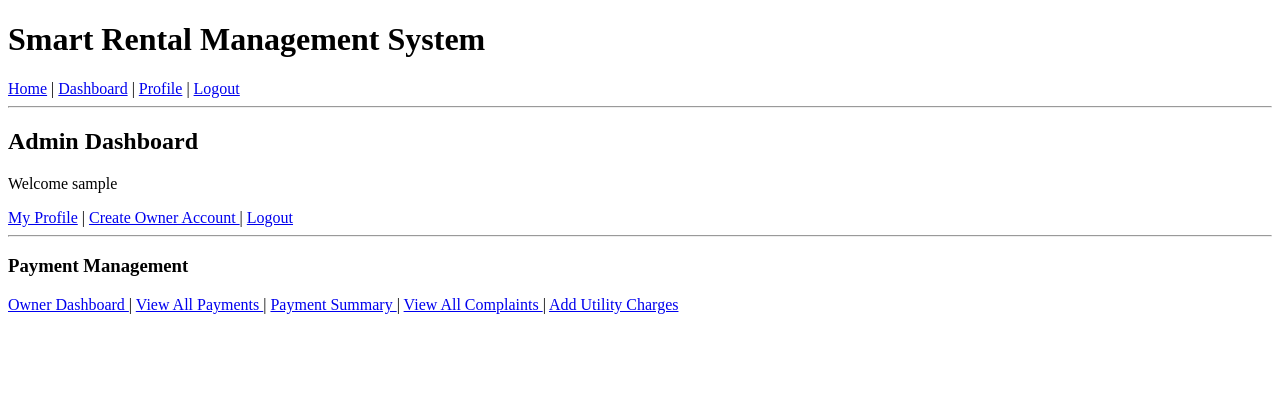
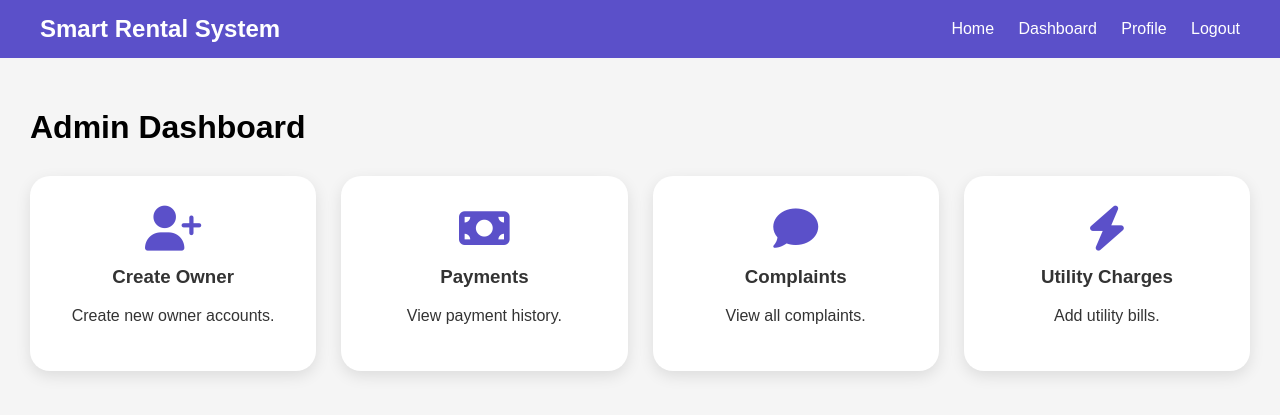
Before and after one commit to simonpaull/G-29-Smart-Rental-Management-System, a Django app: page /admin-dashboard/ in a window 1280 px wide. Shown: the top 415 px of the page. Run offline with Django 5.2, Linux system fonts and the light colour scheme; a user stored in the database is signed in; tables that the repository leaves empty hold one stand-in row (values such as "Sample post").

Commit message:
Updated shared navbar and dashboard UI

```diff
--- a/core/templates/admin_dashboard.html
+++ b/core/templates/admin_dashboard.html
@@ -2,40 +2,90 @@
 
 {% block content %}
 
-<h2>Admin Dashboard</h2>
+<h1>Admin Dashboard</h1>
 
-<p>Welcome {{ request.user.username }}</p>
+<div class="dashboard-grid">
 
-<a href="/profile/">My Profile</a> |
+    <a href="{% url 'create_owner' %}" class="card">
+        <i class="fas fa-user-plus"></i>
+        <h3>Create Owner</h3>
+        <p>Create new owner accounts.</p>
+    </a>
 
-<a href="{% url 'create_owner' %}">
-    Create Owner Account
-</a> |
+    <a href="/payment/admin-history/" class="card">
+        <i class="fas fa-money-bill"></i>
+        <h3>Payments</h3>
+        <p>View payment history.</p>
+    </a>
 
-<a href="/logout/">Logout</a>
+    <a href="/payment/complaint/admin/" class="card">
+        <i class="fas fa-comment"></i>
+        <h3>Complaints</h3>
+        <p>View all complaints.</p>
+    </a>
 
-<hr>
+    <a href="/payment/utility/" class="card">
+        <i class="fas fa-bolt"></i>
+        <h3>Utility Charges</h3>
+        <p>Add utility bills.</p>
+    </a>
 
-<h3>Payment Management</h3>
+</div>
 
-<a href="/payment/owner-dashboard/">
-    Owner Dashboard
-</a> |
+<style>
 
-<a href="/payment/admin-history/">
-    View All Payments
-</a> |
+.dashboard-grid{
 
-<a href="/payment/admin-summary/">
-    Payment Summary
-</a> |
+    display:grid;
 
-<a href="/payment/complaint/admin/">
-    View All Complaints
-</a> |
+    grid-template-columns:repeat(auto-fit,minmax(250px,1fr));
 
-<a href="/payment/utility/">
-    Add Utility Charges
-</a>
+    gap:25px;
+
+    margin-top:30px;
+
+}
+
+.card{
+
+    background:white;
+
+    border-radius:20px;
+
+    padding:30px;
+
+    text-align:center;
+
+    text-decoration:none;
+
+    color:#333;
+
+    box-shadow:0 5px 15px rgba(0,0,0,0.1);
+
+    transition:0.3s;
+
+}
+
+.card:hover{
+
+    transform:translateY(-5px);
+
+}
+
+.card i{
+
+    font-size:45px;
+
+    color:#5B50C9;
+
+}
+
+.card h3{
+
+    margin-top:15px;
+
+}
+
+</style>
 
 {% endblock %}
--- a/core/templates/base.html
+++ b/core/templates/base.html
@@ -3,44 +3,124 @@
 <head>
     <meta charset="UTF-8">
     <meta name="viewport" content="width=device-width, initial-scale=1.0">
+
     <link rel="stylesheet"
     href="https://cdnjs.cloudflare.com/ajax/libs/font-awesome/6.5.1/css/all.min.css">
+
     <title>Smart Rental Management System</title>
+
+    <style>
+
+        body{
+            margin:0;
+            font-family:Arial, sans-serif;
+            background:#f5f5f5;
+        }
+
+        .navbar{
+
+            background:#5B50C9;
+            padding:15px 40px;
+
+            display:flex;
+            justify-content:space-between;
+            align-items:center;
+
+        }
+
+        .logo{
+
+            color:white;
+            font-size:24px;
+            font-weight:bold;
+
+        }
+
+        .nav-links a{
+
+            color:white;
+            text-decoration:none;
+
+            margin-left:20px;
+
+            font-size:16px;
+            font-weight:500;
+
+        }
+
+        .nav-links a:hover{
+
+            text-decoration:underline;
+
+        }
+
+        .container{
+
+            padding:30px;
+
+        }
+
+    </style>
+
 </head>
+
 <body>
-    <h1>Smart Rental Management System</h1>
 
-    <nav>
-        <a href="/">Home</a> |
+<div class="navbar">
+
+    <div class="logo">
+
+        Smart Rental System
+
+    </div>
+
+    <div class="nav-links">
+
+        <a href="/">Home</a>
 
         {% if user.is_authenticated %}
 
             {% if user.profile.role == 'admin' %}
-                <a href="/payment/admin-panel/">Dashboard</a> |
+
+                <a href="/payment/admin-panel/">Dashboard</a>
 
             {% elif user.profile.role == 'owner' %}
-                <a href="/payment/owner-dashboard/">Dashboard</a> |
+
+                <a href="/payment/owner-dashboard/">Dashboard</a>
 
             {% elif user.profile.role == 'prospect' %}
-                <a href="/prospect-dashboard/">Dashboard</a> |
+
+                <a href="/prospect-dashboard/">Dashboard</a>
 
             {% elif user.profile.role == 'tenant' %}
-                <a href="/payment/">Dashboard</a> |
+
+                <a href="/payment/tenant-dashboard/">Dashboard</a>
 
             {% endif %}
 
-            <a href="/profile/">Profile</a> |
+            <a href="/profile/">Profile</a>
+
             <a href="/logout/">Logout</a>
 
-         {% else %}
+        {% else %}
 
-            <a href="/login/">Login</a> |
+            <a href="/login/">Login</a>
+
             <a href="/register/">Register</a>
 
         {% endif %}
-    </nav>
-    <hr>
 
-    {% block content %}{% endblock %}
+    </div>
+
+</div>
+
+<div class="container">
+
+    {% block content %}
+
+    {% endblock %}
+
+</div>
+
 </body>
 </html>
--- a/core/views.py
+++ b/core/views.py
@@ -25,7 +25,7 @@ def login_view(request):
 
             if hasattr(user, 'profile'):
                 if user.profile.role == 'admin':
-                    return redirect('admin_dashboard')
+                    return redirect('/payment/admin-panel/')
 
                 elif user.profile.role == 'owner':
                     return redirect('owner_dashboard')
```
Also changed, not shown: core/templates/home.html (+31 -3 lines), payment/templates/payment/admin_panel.html (+26 -15 lines), payment/templates/payment/owner_dashboard.html (+36 -19 lines), payment/templates/payment/tenant_dashboard.html (+13 -7 lines).
